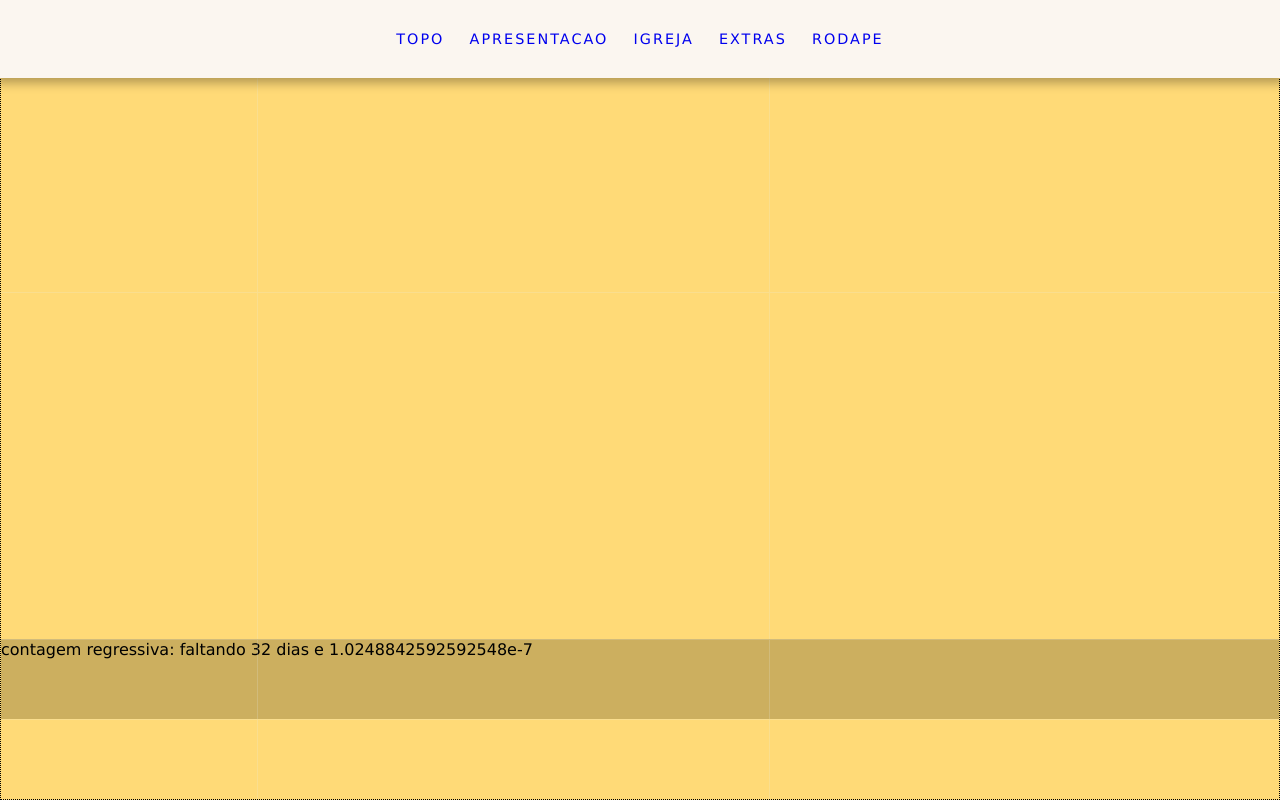
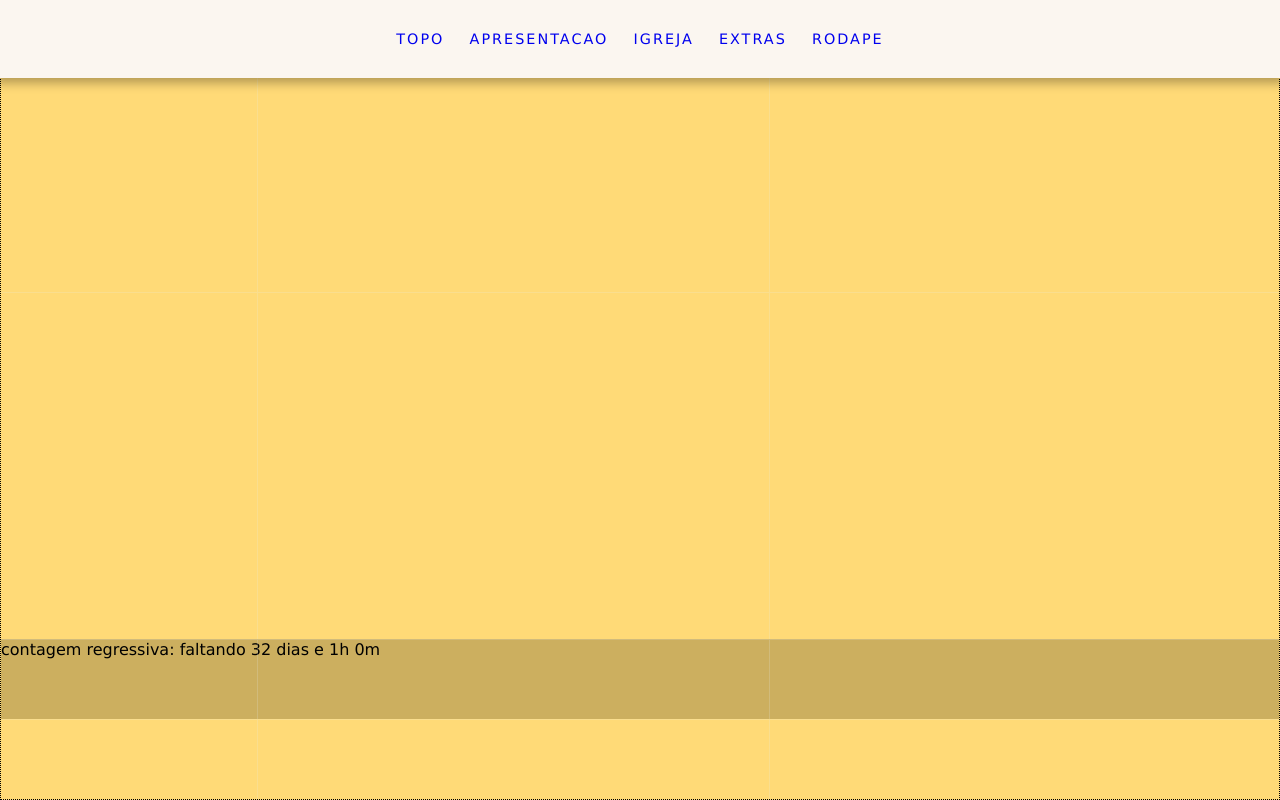
Before and after one commit to danielmascena/wedding-website, a website built with Parcel: page index.html in a window 1280 px wide. Built offline with nearby package versions, Linux system fonts and the light colour scheme; some packages are replaced by stand-ins of ours; no server answers; a web font is replaced by a local one.

Commit message:
adding h:m to countdown

```diff
--- a/index.html
+++ b/index.html
@@ -73,7 +73,7 @@
       <section class="section section-presentation" id="presentation">
         <article>
           <h1 class="heading">Hello</h1>
-          <p class="presentation"><time datetime="" class="wedding-date"></time></p>
+          <p class="presentation"><time class="wedding-date"></time></p>
         </article>
         <aside>
           <figure class="portrait">
--- a/src/index.js
+++ b/src/index.js
@@ -62,12 +62,17 @@ if (document.readyState === 'loading') {
 } else {
   animateit();
 }
-const remainTime = (new Date(2020,0,25,9) - new Date()) / 86400000;
+const remainTime = (new Date(2020,0,25,9).getTime() - Date.now()) / 86400000;
 const remainDays = parseInt(remainTime, 10);
+const remainHours = (remainTime - remainDays) / 1000 / 60 / 60;
+const remainMinutes = parseInt((remainHours - parseInt(remainHours, 10)) / 1000 / 60, 10);
 /**
  * same as (new Date(2020,0,25,9) - new Date()) / 1000 / 60 / 60 / 24
  */
-timeLeft.textContent = `contagem regressiva: faltando ${remainDays} dias e ${(remainTime - remainDays) / 1000 / 60 / 60}`;
+timeLeft.innerHTML = `contagem regressiva:
+  faltando <time>${remainDays}</time> dias e <datetime="PT2H30M">
+  ${parseInt(remainHours, 10)}h ${remainMinutes}m</time>
+`;
 fetchData(({ items, includes }) => {
   const idImgPresentation = items[0].fields.imagesLandingPage.map(
     id => id.sys.id
--- a/src/styles.css
+++ b/src/styles.css
@@ -233,7 +233,10 @@ body {
   transform: translateX(-100px);
   opacity: 1;
   transition: opacity 1.5s ease-in, transform 1s ease-out;
-  transition-delay: 500ms;
+  transition-delay: 300ms;
+}
+.animate .pictures:nth-of-type(2n) {
+  transition-delay: 600ms;
 }
 .loading {
   position: fixed;
```
